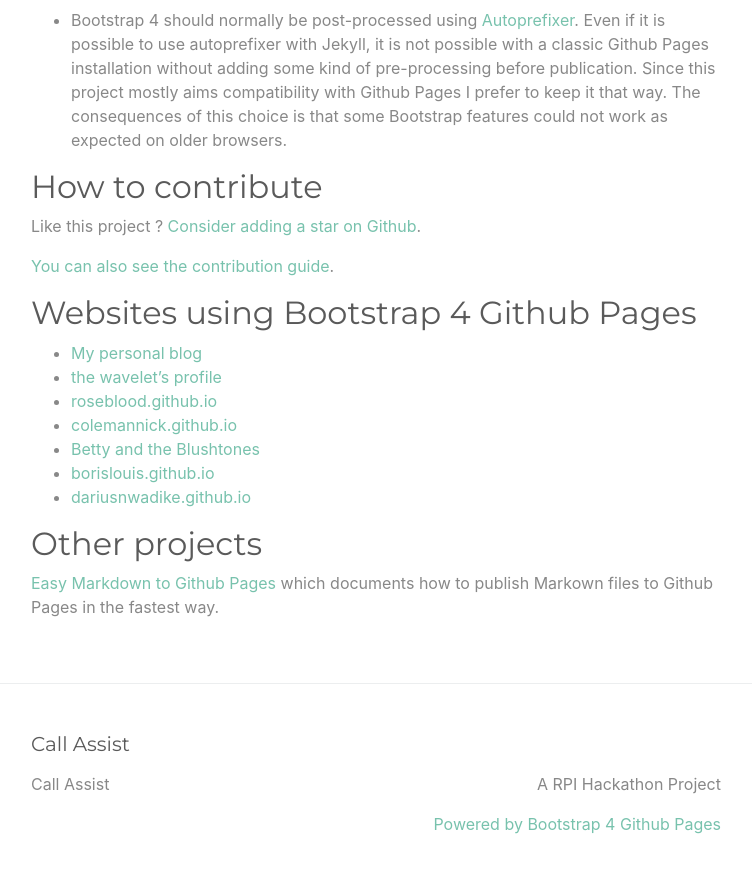
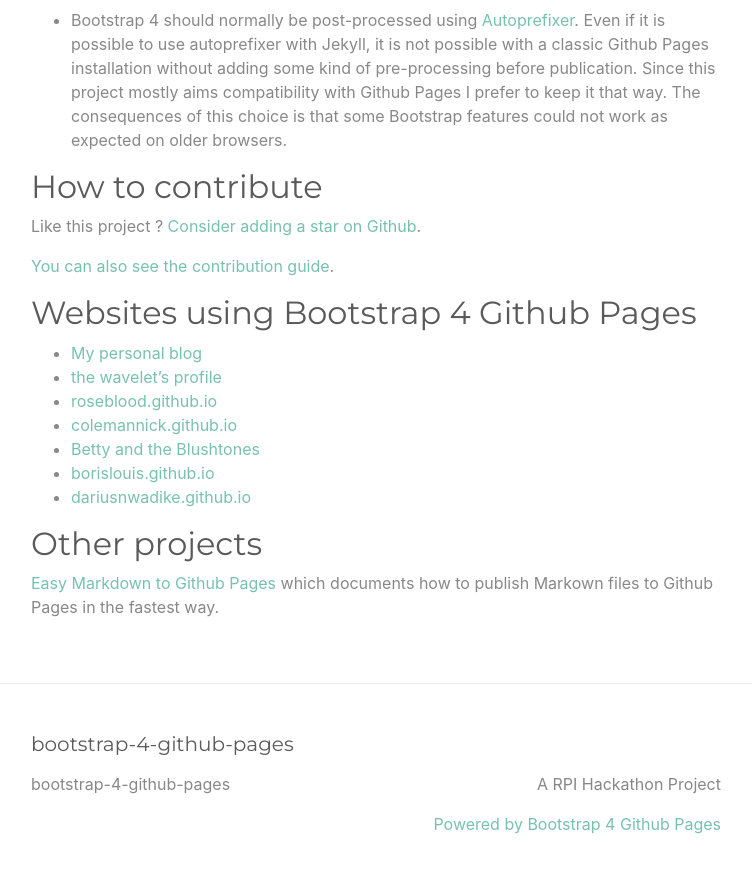
Before and after one commit to nicolas-van/bootstrap-4-github-pages, a Jekyll site: the page built from index.md, in a window 1280 px wide and 900 px high, scrolled down 2328 px. Shown: the top 873 px of the window, without its empty margins (264-1016 px from the left). Built offline with Jekyll 4.4.1, drawn with Linux system fonts in a browser that asks for light colours; some of the changed text lies outside the part shown.

Commit message:
Update _config.yml

```diff
--- a/_config.yml
+++ b/_config.yml
@@ -13,7 +13,6 @@
 # you will see them accessed via {{ site.title }}, {{ site.email }}, and so on.
 # You can create any custom variable you would like, and they will be accessible
 # in the templates via {{ site.myvariable }}.
-title: Call Assist
 description: >- # this means to ignore newlines until "baseurl:"
   A RPI Hackathon Project
 #baseurl: "" # the subpath of your site, e.g. /blog
```
